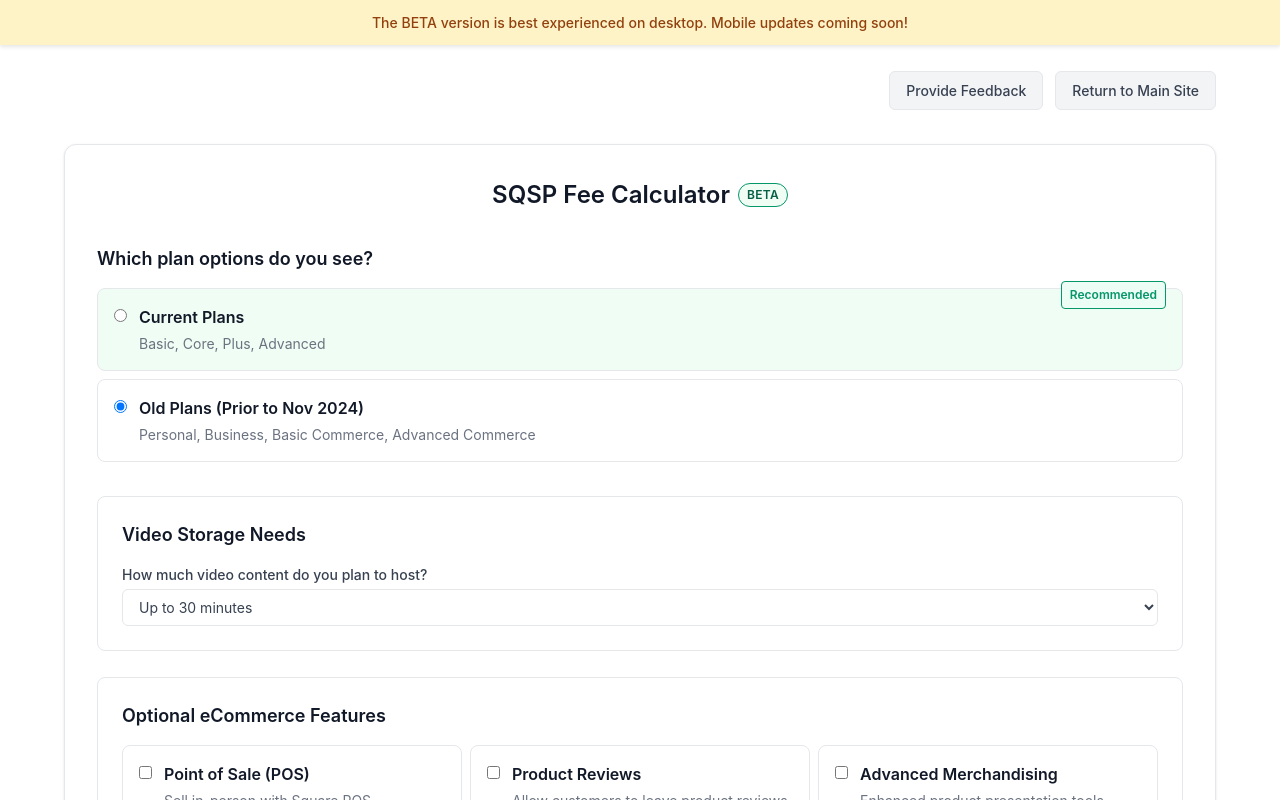
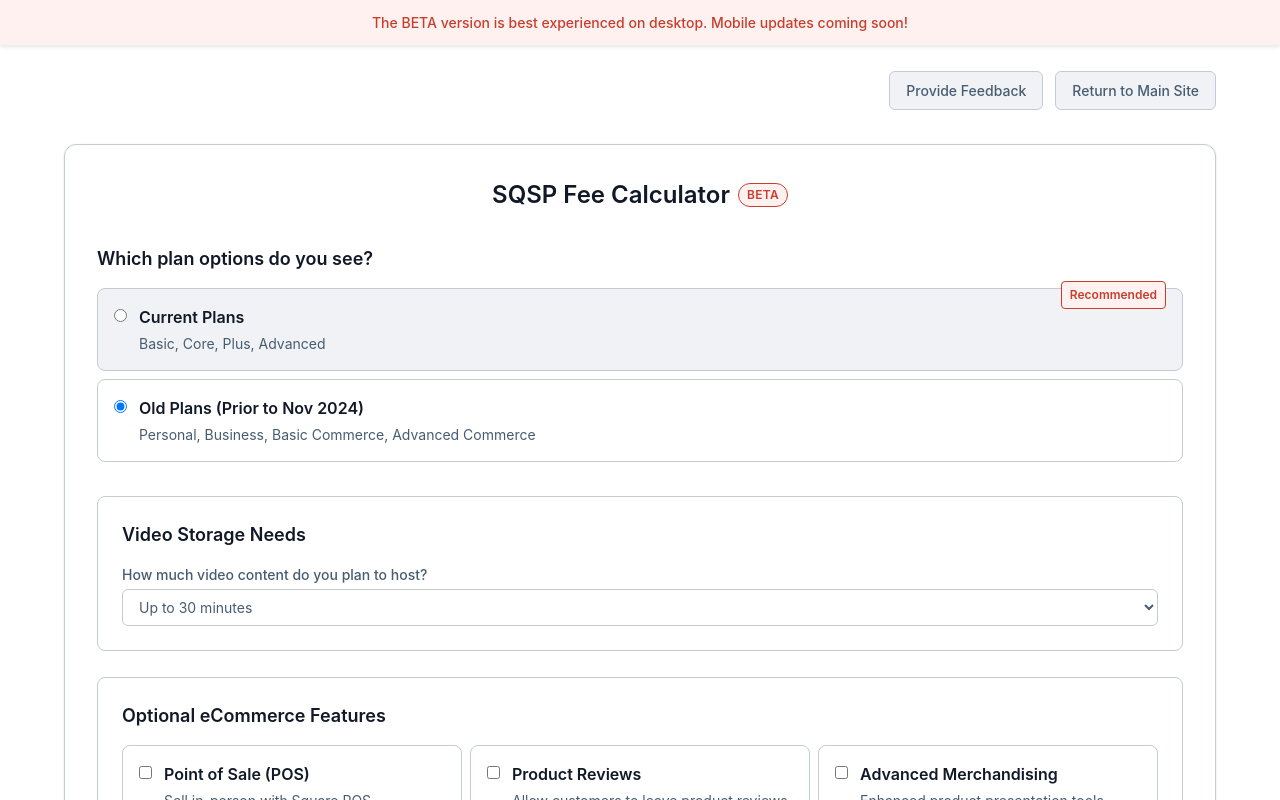
Before and after one commit to KristineNeilStudio/squarespace-calculator-beta, a React (Vite) app: page / in a window 1280 px wide. Both pictures are taken after a click on the label 640 px from the left and 420 px from the top of the page. Shown: the top 800 px of the page. Built offline with nearby package versions, Linux system fonts and the light colour scheme.

Commit message:
Update Color Palette

```diff
--- a/src/App.jsx
+++ b/src/App.jsx
@@ -12,6 +12,7 @@
 import Footer from "./components/ui/Footer";
 import NavigationBar from "./components/ui/NavigationBar";
 import AnnouncementBar from "./components/ui/AnnouncementBar";
+import { colors } from "./constants/colors";
 
 const App = () => {
   const [planSet, setPlanSet] = useState("new");
@@ -337,8 +338,8 @@
   return (
     <div
       style={{
-        maxWidth: "100%", // Ensure the container does not exceed the viewport
-        overflowX: "hidden", // Prevent any overflow
+        maxWidth: "100%",
+        overflowX: "hidden",
       }}
     >
       <AnnouncementBar message="The BETA version is best experienced on desktop. Mobile updates coming soon!" />
@@ -351,23 +352,23 @@
           padding: "24px",
           fontFamily:
             '-apple-system, BlinkMacSystemFont, "Segoe UI", Roboto, sans-serif',
-          overflowX: "hidden", // Add this to ensure no overflow
+          overflowX: "hidden",
         }}
       >
         <div
           style={{
-            backgroundColor: "white",
+            backgroundColor: colors.ui.white,
             borderRadius: "12px",
             padding: "32px",
             boxShadow: "0 1px 3px rgba(0,0,0,0.1)",
-            border: "1px solid #e5e7eb",
+            border: `1px solid ${colors.ui.border}`,
           }}
         >
           <h2
             style={{
               fontSize: "24px",
               fontWeight: "600",
-              color: "#111827",
+              color: colors.text.primary,
               marginBottom: "32px",
               textAlign: "center",
               display: "flex",
@@ -379,13 +380,13 @@
             SQSP Fee Calculator
             <span
               style={{
-                backgroundColor: "#f0fdf4",
-                color: "#065f46",
+                backgroundColor: colors.accent.redLight,
+                color: colors.accent.red,
                 padding: "2px 8px",
                 borderRadius: "12px",
                 fontSize: "12px",
                 fontWeight: "600",
-                border: "1px solid #059669",
+                border: `1px solid ${colors.accent.red}`,
                 letterSpacing: "0.025em",
               }}
             >
--- a/src/components/core/ResultsSection/components/PricingToggle.jsx
+++ b/src/components/core/ResultsSection/components/PricingToggle.jsx
@@ -1,18 +1,23 @@
 // src/components/core/ResultsSection/components/PricingToggle.jsx
 import React from "react";
 import { baseStyles } from "../styles/baseStyles";
+import { colors } from "../../../constants/colors";
 
 const PricingToggle = ({ viewMode, setViewMode }) => {
   const buttonStyles = (isActive) => ({
     padding: "8px 16px",
     borderRadius: "6px",
-    border: "1px solid #e5e7eb",
-    backgroundColor: isActive ? "#000" : "#fff",
-    color: isActive ? "#fff" : "#000",
+    border: `1px solid ${colors.ui.border}`,
+    backgroundColor: isActive ? colors.accent.red : colors.ui.white,
+    color: isActive ? colors.ui.white : colors.primary.medium,
     cursor: "pointer",
     fontSize: "14px",
     fontWeight: "500",
     transition: "all 0.2s ease",
+    hover: {
+      backgroundColor: isActive ? colors.accent.red : colors.ui.backgroundShade,
+      filter: isActive ? "brightness(90%)" : "none",
+    },
   });
 
   return (
--- a/src/components/core/ResultsSection/components/ResultCard.jsx
+++ b/src/components/core/ResultsSection/components/ResultCard.jsx
@@ -1,20 +1,22 @@
 import React from "react";
+import { colors } from "../../../../constants/colors";
 
 const ResultCard = ({ result, index }) => {
   const cardStyles = {
     width: "100%", // Ensure the card takes up the full width of its parent
     position: "relative",
-    backgroundColor: index === 0 ? "#f0fdf4" : "white",
+    backgroundColor: index === 0 ? colors.ui.backgroundShade : colors.ui.white,
     borderRadius: "8px",
-    border: "1px solid #e5e7eb",
+    border: `1px solid ${colors.ui.border}`,
   };
 
   const recommendationTagStyles = {
     position: "absolute",
     top: "0",
     right: "24px",
-    backgroundColor: index === 0 ? "#065f46" : "#374151",
-    color: "white",
+    backgroundColor:
+      index === 0 ? colors.status.recommendedTag : colors.status.alternativeTag,
+    color: colors.ui.white,
     padding: "6px 12px",
     fontSize: "12px",
     fontWeight: "600",
@@ -27,14 +29,14 @@
 
   const headerStyles = {
     padding: "20px 24px",
-    borderBottom: "1px solid #e5e7eb",
+    borderBottom: `1px solid ${colors.ui.border}`,
   };
 
   const planNameStyles = {
     fontSize: "24px",
     fontWeight: "700",
     marginBottom: "12px",
-    color: "#111827",
+    color: colors.text.primary,
     lineHeight: "1.2",
   };
 
@@ -56,26 +58,28 @@
     fontSize: "12px",
     padding: "4px 10px",
     borderRadius: "4px",
-    backgroundColor: "#f3f4f6",
-    color: "#374151",
+    backgroundColor: colors.accent.redLight,
+    border: `1px solid ${colors.accent.red}`,
+    color: colors.accent.red,
   };
 
   const dpPlanBadgeStyles = {
     ...pillStyles,
-    backgroundColor: "#eff6ff",
-    color: "#1e40af",
+    backgroundColor: colors.accent.redLight,
+    border: `1px solid ${colors.accent.red}`,
+    color: colors.accent.red,
   };
 
   const priceWrapperStyles = {
     padding: "16px 24px",
-    borderBottom: "1px solid #e5e7eb",
-    backgroundColor: "#fafafa",
+    borderBottom: `1px solid ${colors.ui.border}`,
+    backgroundColor: colors.ui.backgroundShade,
   };
 
   const priceStyles = {
     fontSize: "20px",
     fontWeight: "600",
-    color: "#111827",
+    color: colors.text.primary,
   };
 
   const breakdownContainerStyles = {
@@ -89,7 +93,7 @@
   const sectionTitleStyles = {
     fontSize: "13px",
     fontWeight: "500",
-    color: "#6b7280",
+    color: colors.text.secondary,
     marginBottom: "8px",
   };
 
@@ -97,14 +101,14 @@
     display: "flex",
     justifyContent: "space-between",
     fontSize: "13px",
-    color: "#374151",
+    color: colors.text.secondary,
     padding: "4px 0",
     fontFamily:
       "-apple-system, BlinkMacSystemFont, 'Segoe UI', Roboto, sans-serif",
   };
 
   const lineItemLabelStyles = {
-    color: "#374151",
+    color: colors.text.secondary,
   };
 
   const lineItemValueStyles = {
@@ -119,10 +123,10 @@
     justifyContent: "space-between",
     padding: "16px 0 0",
     marginTop: "16px",
-    borderTop: "1px solid #e5e7eb",
+    borderTop: `1px solid ${colors.ui.border}`,
     fontSize: "14px",
     fontWeight: "600",
-    color: "#111827",
+    color: colors.text.primary,
     fontFamily:
       "-apple-system, BlinkMacSystemFont, 'Segoe UI', Roboto, sans-serif",
   };
@@ -130,10 +134,10 @@
   const savingsStyles = {
     marginTop: "1px",
     padding: "12px 24px",
-    backgroundColor: "#f0fdf4",
+    backgroundColor: colors.ui.backgroundShade,
     borderBottomLeftRadius: "8px",
     borderBottomRightRadius: "8px",
-    border: "1px solid #e5e7eb",
+    border: `1px solid ${colors.ui.border}`,
     borderTop: "none",
     display: "flex",
     gap: "12px",
@@ -142,12 +146,12 @@
 
   const savingsIconStyles = {
     padding: "6px",
-    backgroundColor: "#ecfdf5",
+    backgroundColor: colors.accent.redLight,
     borderRadius: "6px",
     display: "flex",
     alignItems: "center",
     justifyContent: "center",
-    border: "1px solid #86efac",
+    border: `1px solid ${colors.accent.red}`,
     flexShrink: 0,
     marginTop: "2px",
   };
@@ -159,7 +163,7 @@
   const savingsTitleStyles = {
     fontSize: "13px",
     fontWeight: "600",
-    color: "#047857",
+    color: colors.accent.red,
     marginBottom: "4px",
     display: "flex",
     alignItems: "center",
@@ -168,7 +172,7 @@
 
   const savingsTextStyles = {
     fontSize: "13px",
-    color: "#065f46",
+    color: colors.text.primary,
     lineHeight: "1.4",
   };
 
@@ -232,7 +236,11 @@
           <div>
             <span style={priceStyles}>${formatCurrency(amounts.total)}</span>
             <span
-              style={{ marginLeft: "4px", color: "#6b7280", fontSize: "14px" }}
+              style={{
+                marginLeft: "4px",
+                color: colors.text.secondary,
+                fontSize: "14px",
+              }}
             >
               /mo
             </span>
@@ -282,7 +290,11 @@
         <div style={savingsStyles}>
           <div style={savingsIconStyles}>
             <span
-              style={{ fontSize: "14px", color: "#059669", fontWeight: "600" }}
+              style={{
+                fontSize: "14px",
+                color: colors.accent.red,
+                fontWeight: "600",
+              }}
             >
               $
             </span>
--- a/src/components/core/ResultsSection/index.jsx
+++ b/src/components/core/ResultsSection/index.jsx
@@ -2,6 +2,7 @@
 import ResultCard from "./components/ResultCard";
 import { RotateCcw } from "lucide-react";
 import _ from "lodash";
+import { colors } from "../../../constants/colors";
 
 const ResultsSection = forwardRef(({ feeResults, onReset }, ref) => {
   if (!feeResults) return null;
@@ -21,7 +22,7 @@
     width: "100%",
     textAlign: "center",
     padding: "12px",
-    color: "#6b7280",
+    color: colors.text.secondary,
     backgroundColor: "transparent",
     border: "none",
     cursor: "pointer",
@@ -106,20 +107,23 @@
         onClick={onReset}
         style={startOverStyles}
         onMouseEnter={(e) => {
-          e.target.style.color = "#000";
+          e.target.style.color = colors.primary.darkest;
           const icon = e.target.querySelector("svg");
-          if (icon) icon.style.stroke = "#000";
+          if (icon) icon.style.stroke = colors.primary.darkest;
         }}
         onMouseLeave={(e) => {
-          e.target.style.color = "#6b7280";
+          e.target.style.color = colors.text.secondary;
           const icon = e.target.querySelector("svg");
-          if (icon) icon.style.stroke = "#6b7280";
+          if (icon) icon.style.stroke = colors.text.secondary;
         }}
       >
         Start Over
         <RotateCcw
           size={16}
-          style={{ stroke: "#6b7280", transition: "stroke 0.2s ease" }}
+          style={{
+            stroke: colors.text.secondary,
+            transition: "stroke 0.2s ease",
+          }}
         />
       </button>
     </div>
--- a/src/components/core/ResultsSection/styles/baseStyles.js
+++ b/src/components/core/ResultsSection/styles/baseStyles.js
@@ -1,4 +1,5 @@
 // src/components/core/ResultsSection/styles/baseStyles.js
+import { colors } from "../../../../constants/colors";
 
 export const baseStyles = {
   container: {
@@ -13,15 +14,15 @@
   },
   resultsGrid: {
     display: "grid",
-    gridTemplateColumns: "repeat(auto-fit, minmax(300px, 1fr))", // Creates flexible grid
-    gap: "16px", // Space between cards
+    gridTemplateColumns: "repeat(auto-fit, minmax(300px, 1fr))",
+    gap: "16px",
     marginBottom: "24px",
   },
   resultCard: {
-    backgroundColor: "#ffffff",
+    backgroundColor: colors.ui.white,
     borderRadius: "12px",
     padding: "24px",
-    border: "1px solid #e5e7eb",
+    border: `1px solid ${colors.ui.border}`,
     position: "relative",
     transition: "transform 0.2s ease, box-shadow 0.2s ease",
   },
@@ -29,8 +30,8 @@
     position: "absolute",
     top: "0",
     right: "0",
-    backgroundColor: "#059669",
-    color: "white",
+    backgroundColor: colors.accent.red,
+    color: colors.ui.white,
     padding: "4px 12px",
     borderBottomLeftRadius: "8px",
     fontSize: "14px",
@@ -42,7 +43,7 @@
   },
   processor: {
     fontSize: "14px",
-    color: "#6b7280",
+    color: colors.text.secondary,
     marginBottom: "16px",
   },
   priceContainer: {
@@ -54,18 +55,18 @@
   },
   pricePeriod: {
     fontSize: "14px",
-    color: "#6b7280",
+    color: colors.text.secondary,
   },
   savingsIndicator: {
     fontSize: "14px",
-    color: "#059669",
+    color: colors.accent.red,
     marginTop: "4px",
   },
   breakdownContainer: {
-    backgroundColor: "#f9fafb",
+    backgroundColor: colors.primary.lightest,
     margin: "24px -24px -24px -24px",
     padding: "16px 24px",
-    borderTop: "1px solid #e5e7eb",
+    borderTop: `1px solid ${colors.ui.border}`,
     borderBottomLeftRadius: "12px",
     borderBottomRightRadius: "12px",
   },
@@ -78,12 +79,12 @@
     display: "flex",
     justifyContent: "space-between",
     fontSize: "14px",
-    color: "#6b7280",
+    color: colors.text.secondary,
     marginBottom: "8px",
   },
   savingsBox: {
-    backgroundColor: "#ecfdf5",
-    borderLeft: "4px solid #059669",
+    backgroundColor: colors.accent.redLight,
+    borderLeft: `4px solid ${colors.accent.red}`,
     padding: "16px",
     borderRadius: "0 8px 8px 0",
     marginBottom: "24px",
@@ -92,16 +93,16 @@
     display: "flex",
     alignItems: "center",
     gap: "8px",
-    color: "#047857",
+    color: colors.accent.red,
     fontWeight: "600",
     marginBottom: "8px",
   },
   savingsText: {
     fontSize: "14px",
-    color: "#065f46",
+    color: colors.accent.red,
   },
   notesContainer: {
-    backgroundColor: "#f3f4f6",
+    backgroundColor: colors.primary.lightest,
     borderRadius: "8px",
     padding: "16px",
     marginTop: "24px",
@@ -110,13 +111,13 @@
     margin: 0,
     padding: "0 0 0 20px",
     fontSize: "14px",
-    color: "#6b7280",
+    color: colors.text.secondary,
   },
   startOver: {
     width: "100%",
     textAlign: "center",
     padding: "12px",
-    color: "#6b7280",
+    color: colors.text.secondary,
     backgroundColor: "transparent",
     border: "none",
     cursor: "pointer",
@@ -130,11 +131,11 @@
 @media (max-width: 768px) {
   .results-grid {
     display: flex;
-    flex-direction: column; /* Stack cards vertically on mobile */
-    gap: 16px; /* Space between stacked cards */
+    flex-direction: column;
+    gap: 16px;
   }
   .result-card {
-    width: 100%; /* Ensure full width on mobile */
+    width: 100%;
   }
 }
 
@@ -142,7 +143,6 @@
 body {
   overflow-x: hidden;
 }
-
 `;
 
 // Inject the responsive styles into the document head
--- a/src/components/ui/AnnouncementBar.jsx
+++ b/src/components/ui/AnnouncementBar.jsx
@@ -1,24 +1,25 @@
 import React from "react";
+import { colors } from "../../constants/colors";
 
 const AnnouncementBar = ({ message }) => {
   return (
     <div
       style={{
-        backgroundColor: "#fef3c7", // Soft yellow background
-        color: "#92400e", // Deep orange text
+        backgroundColor: colors.accent.redLight,
+        color: colors.accent.red,
         padding: "12px 16px",
         textAlign: "center",
-        position: "relative", // Bar stays static at the top
-        zIndex: 1000, // Ensure it stays above other elements
+        position: "relative",
+        zIndex: 1000,
         fontSize: "14px",
         fontWeight: "500",
         fontFamily:
-          '-apple-system, BlinkMacSystemFont, "Segoe UI", Roboto, sans-serif', // Match app fonts
+          '-apple-system, BlinkMacSystemFont, "Segoe UI", Roboto, sans-serif',
         display: "flex",
-        justifyContent: "center", // Center-align the content
+        justifyContent: "center",
         alignItems: "center",
         boxShadow: "0 2px 4px rgba(0, 0, 0, 0.1)",
-        marginBottom: "16px", // Add space below the bar
+        marginBottom: "16px",
       }}
     >
       <span>{message}</span>
--- a/src/components/ui/CalculatorButton.jsx
+++ b/src/components/ui/CalculatorButton.jsx
@@ -1,6 +1,5 @@
-// src/components/ui/CalculatorButton.jsx
-
 import React from "react";
+import { colors } from "../../constants/colors";
 
 const CalculatorButton = ({ onClick, disabled = false }) => {
   const [isHovered, setIsHovered] = React.useState(false);
@@ -19,10 +18,8 @@
     maxWidth: "320px",
     margin: "24px auto",
     border: "none",
-    background: disabled
-      ? "rgb(229, 231, 235)"
-      : "linear-gradient(to right, rgb(23, 23, 23), rgb(0, 0, 0))",
-    color: disabled ? "rgb(107, 114, 128)" : "white",
+    background: disabled ? colors.primary.light : colors.accent.red,
+    color: disabled ? colors.primary.medium : colors.ui.white,
     boxShadow: disabled
       ? "none"
       : "0 1px 3px 0 rgba(0, 0, 0, 0.1), 0 1px 2px 0 rgba(0, 0, 0, 0.06)",
@@ -31,11 +28,11 @@
   const hoverStyles =
     !disabled && isHovered
       ? {
-          background:
-            "linear-gradient(to right, rgb(0, 0, 0), rgb(17, 17, 17))",
+          background: colors.accent.red,
           boxShadow:
             "0 4px 6px -1px rgba(0, 0, 0, 0.1), 0 2px 4px -1px rgba(0, 0, 0, 0.06)",
           transform: "translateY(-1px)",
+          filter: "brightness(90%)",
         }
       : {};
 
--- a/src/components/ui/NavigationBar.tsx
+++ b/src/components/ui/NavigationBar.tsx
@@ -1,4 +1,5 @@
 import React from "react";
+import { colors } from "../../constants/colors";
 
 const NavigationBar = () => {
   const navStyles = {
@@ -6,8 +7,8 @@
     justifyContent: "flex-end",
     gap: "12px",
     padding: "10px 24px",
-    backgroundColor: "white",
-    borderBottom: "0px solid #e5e7eb",
+    backgroundColor: colors.ui.white,
+    borderBottom: `0px solid ${colors.ui.border}`,
     fontFamily:
       '-apple-system, BlinkMacSystemFont, "Segoe UI", Roboto, sans-serif',
     maxWidth: "1200px",
@@ -20,22 +21,22 @@
     fontSize: "14px",
     fontWeight: "500",
     textDecoration: "none",
-    color: "#374151",
-    backgroundColor: "#f3f4f6",
-    border: "1px solid #e5e7eb",
+    color: colors.text.secondary,
+    backgroundColor: colors.ui.backgroundShade,
+    border: `1px solid ${colors.ui.border}`,
     transition: "all 0.2s ease",
     fontFamily:
       '-apple-system, BlinkMacSystemFont, "Segoe UI", Roboto, sans-serif',
   };
 
   const hoverEffect = (e) => {
-    e.target.style.backgroundColor = "#e5e7eb";
-    e.target.style.borderColor = "#d1d5db";
+    e.target.style.backgroundColor = colors.primary.light;
+    e.target.style.borderColor = colors.ui.border;
   };
 
   const resetStyle = (e) => {
-    e.target.style.backgroundColor = "#f3f4f6";
-    e.target.style.borderColor = "#e5e7eb";
+    e.target.style.backgroundColor = colors.ui.backgroundShade;
+    e.target.style.borderColor = colors.ui.border;
   };
 
   return (
--- a/src/components/ui/StyledComponents.jsx
+++ b/src/components/ui/StyledComponents.jsx
@@ -1,4 +1,5 @@
 import React from "react";
+import { colors } from "../../constants/colors";
 
 const SectionTitle = ({ children }) => (
   <h3
@@ -6,7 +7,7 @@
       fontSize: "18px",
       fontWeight: "600",
       marginBottom: "16px",
-      color: "#111827",
+      color: colors.text.primary,
     }}
   >
     {children}
@@ -16,10 +17,10 @@
 const Card = ({ children, className = "" }) => (
   <div
     style={{
-      backgroundColor: "white",
+      backgroundColor: colors.ui.white,
       borderRadius: "8px",
       padding: "24px",
-      border: "1px solid #e5e7eb",
+      border: `1px solid ${colors.ui.border}`,
       marginBottom: "24px",
     }}
     className={className}
@@ -43,9 +44,9 @@
     display: "block",
     padding: "16px",
     marginBottom: "8px",
-    border: "1px solid #e5e7eb",
+    border: `1px solid ${colors.ui.border}`,
     borderRadius: "8px",
-    backgroundColor: isHovered ? "#f9fafb" : "#ffffff",
+    backgroundColor: isHovered ? colors.ui.backgroundShade : colors.ui.white,
     cursor: "pointer",
     transition: "background-color 0.2s ease",
     ...style,
@@ -79,7 +80,7 @@
             style={{
               fontWeight: "600",
               fontSize: "16px",
-              color: "#111827",
+              color: colors.text.primary,
               marginBottom: "4px",
             }}
           >
@@ -88,7 +89,7 @@
           <div
             style={{
               fontSize: "14px",
-              color: "#6B7280",
+              color: colors.text.secondary,
             }}
           >
             {description}
@@ -106,9 +107,9 @@
     display: "block",
     padding: "16px",
     marginBottom: "8px",
-    border: "1px solid #e5e7eb",
+    border: `1px solid ${colors.ui.border}`,
     borderRadius: "8px",
-    backgroundColor: isHovered ? "#f9fafb" : "#ffffff",
+    backgroundColor: isHovered ? colors.ui.backgroundShade : colors.ui.white,
     cursor: "pointer",
     transition: "background-color 0.2s ease",
   };
@@ -139,7 +140,7 @@
             style={{
               fontWeight: "600",
               fontSize: "16px",
-              color: "#111827",
+              color: colors.text.primary,
               marginBottom: "4px",
             }}
           >
@@ -148,7 +149,7 @@
           <div
             style={{
               fontSize: "14px",
-              color: "#6B7280",
+              color: colors.text.secondary,
             }}
           >
             {description}
@@ -168,7 +169,7 @@
           fontSize: "14px",
           fontWeight: "500",
           marginBottom: "4px",
-          color: "#374151",
+          color: colors.text.secondary,
         }}
       >
         {label}
@@ -181,10 +182,10 @@
         width: "100%",
         padding: "8px 12px",
         borderRadius: "6px",
-        border: "1px solid #e5e7eb",
-        backgroundColor: "white",
+        border: `1px solid ${colors.ui.border}`,
+        backgroundColor: colors.ui.white,
         fontSize: "14px",
-        color: "#374151",
+        color: colors.text.secondary,
       }}
     >
       {Array.isArray(options) && options.length > 0 ? (
@@ -219,13 +220,13 @@
               position: "absolute",
               top: "-24px",
               right: "0",
-              backgroundColor: "#ecfdf5",
-              color: "#059669",
+              backgroundColor: colors.accent.redLight,
+              color: colors.accent.red,
               fontSize: "12px",
               fontWeight: "600",
               padding: "4px 8px",
               borderRadius: "4px",
-              border: "1px solid #059669",
+              border: `1px solid ${colors.accent.red}`,
             }}
           >
             Recommended
@@ -234,7 +235,7 @@
       }
       description="Basic, Core, Plus, Advanced"
       style={{
-        backgroundColor: "#f0fdf4",
+        backgroundColor: colors.ui.backgroundShade,
       }}
     />
 
--- /dev/null
+++ b/src/constants/colors.js
@@ -0,0 +1,32 @@
+// src/constants/colors.js
+
+export const colors = {
+  // Core Brand Colors
+  primary: {
+    darkest: "#111827",
+    dark: "#2d3a47",
+    medium: "#475c73",
+    light: "#c3cbd7",
+    lightest: "#f0f2f5",
+  },
+  accent: {
+    red: "#c83e2d",
+    redLight: "#fff1f0",
+  },
+  // UI Colors
+  ui: {
+    white: "#ffffff",
+    border: "#c3cbd7",
+    backgroundShade: "#f0f2f5",
+  },
+  // Text Colors
+  text: {
+    primary: "#111827",
+    secondary: "#475c73",
+  },
+  // Status Colors
+  status: {
+    recommendedTag: "#2d3a47",
+    alternativeTag: "#111827",
+  },
+};
```
Also changed, not shown: src/components/core/BusinessMetricsSection.jsx (+28 -17 lines), src/components/ui/Footer.tsx (+17 -16 lines).
